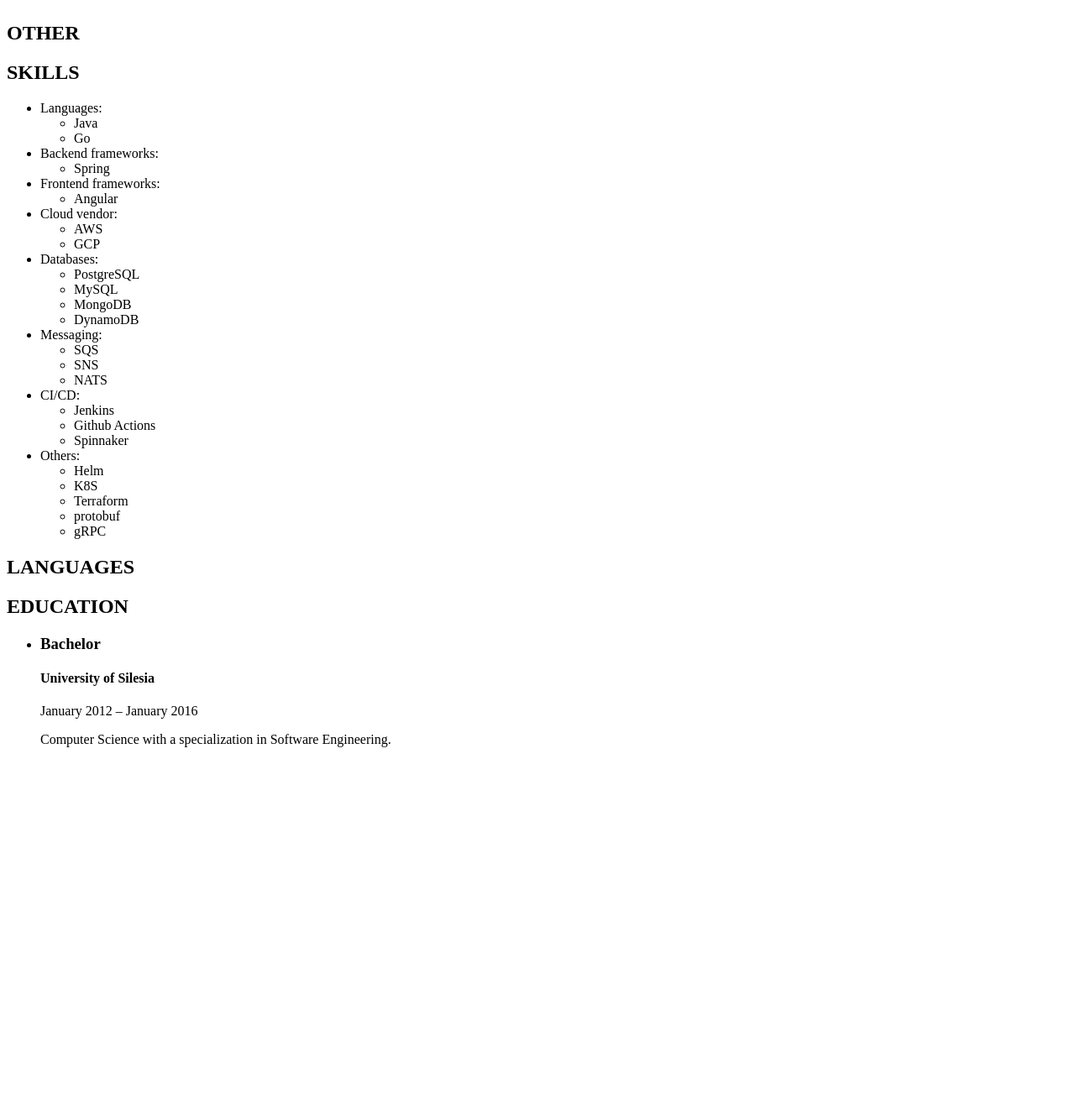
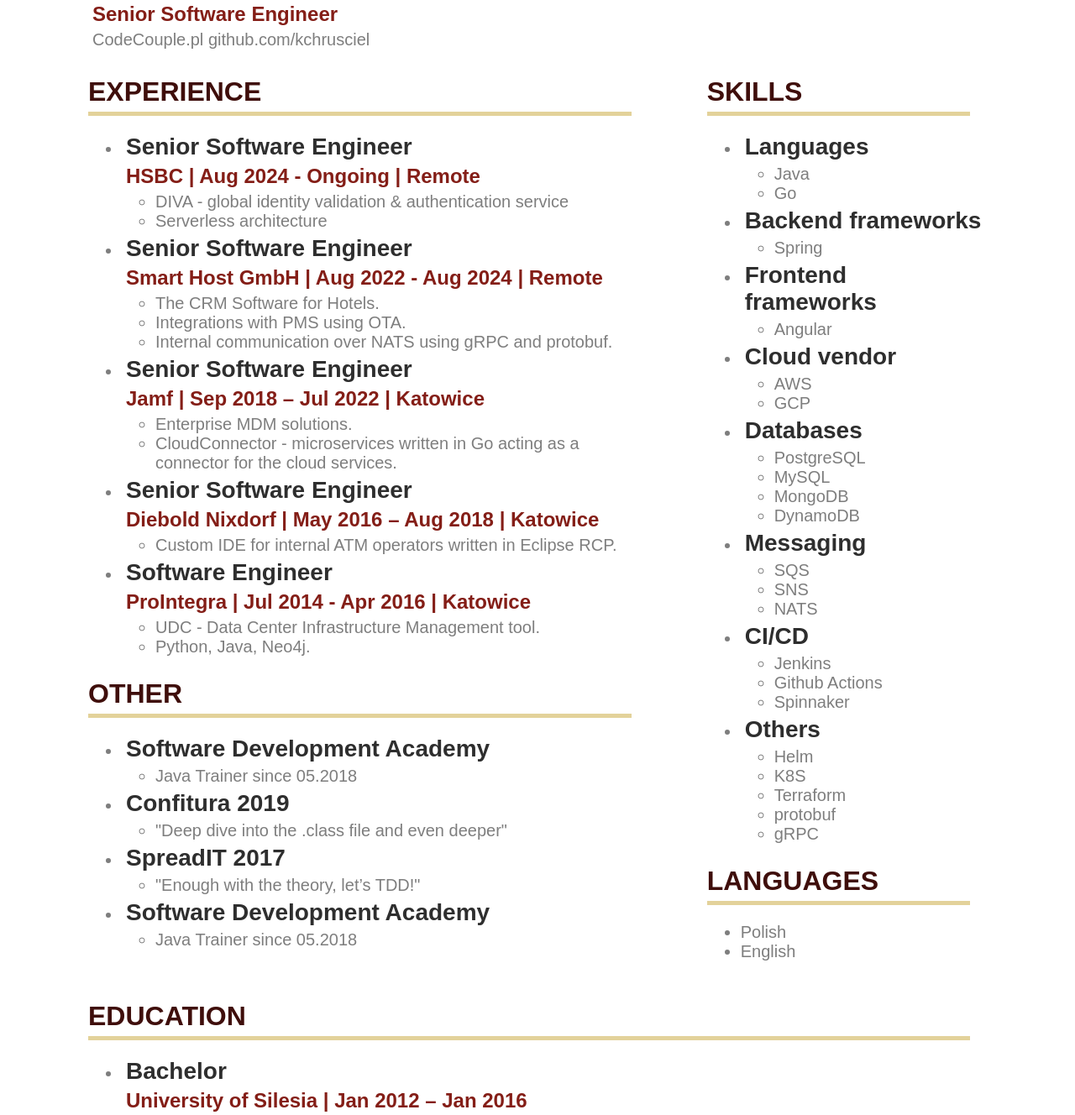
Before and after one commit to kchrusciel/kchrusciel, a plain HTML site: page docs/index.html in a window 1280 px wide. Shown: the part 87-1415 px from the top of the page at 84% size. Before the commit the page ends 993 px from the top, so only its background shows below. Drawn offline with Linux system fonts and the light colour scheme; a web font is replaced by a local one.

Commit message:
feat: update fe

```diff
--- a/docs/index.html
+++ b/docs/index.html
@@ -1,41 +1,217 @@
-<h1>Krzysztof Chruściel</h1>
+<!DOCTYPE html>
+<html lang="en">
+<head>
+  <meta charset="UTF-8">
+  <meta name="viewport" content="width=device-width, initial-scale=1.0">
+  <title>Krzysztof Chruściel - CV/Résumé</title>
+  <link rel="preconnect" href="https://fonts.googleapis.com">
+  <link rel="preconnect" href="https://fonts.gstatic.com" crossorigin>
+  <link
+    href="https://fonts.googleapis.com/css2?family=Afacad+Flux:wght@100..1000&family=Roboto:ital,wght@0,100;0,300;0,400;0,500;0,700;0,900;1,100;1,300;1,400;1,500;1,700;1,900&display=swap"
+    rel="stylesheet">
+  <style>
+    body {
+      color: #7e7e7e;
+      font-family: "Afacad Flux", sans-serif;
+      font-weight: 400;
+      font-style: normal;
+      font-size: 20px;
+    }
+    hr {
+      display: block;
+      height: 1px;
+      border: 0;
+      border-top: 5px solid #e3d29a;
+      margin: 0 1em 0 0;
+      padding: 0;
+    }
+    h1 {
+      font-size: 36px;
+    }
+    h2 {
+      color: #3f0e0b;
+      font-size: 32px;
+      margin-bottom: 5px;
+    }
+    h3 {
+      color: #2e2e2e;
+      margin: 5px;
+      font-size: 28px;
+    }
+    h4 {
+      color: #841e17;
+      margin: 5px;
+      font-size: 24px;
+    }
+
+    @media (min-width: 768px) {
+      .container {
+        width: 750px;
+      }
+    }
+
+    @media (min-width: 992px) {
+      .container {
+        width: 970px;
+      }
+    }
+
+    @media (min-width: 1200px) {
+      .container {
+        width: 1070px;
+      }
+    }
+
+    .container {
+      padding-right: 15px;
+      padding-left: 15px;
+      margin-right: auto;
+      margin-left: auto;
+    }
+
+    .flex {
+      display: flex;
+    }
+
+    .one-third {
+      flex: 1;
+    }
+
+    .two-thirds {
+      flex: 2;
+      padding-right: 70px;
+    }
+
+    a {
+      color: #7e7e7e;
+      text-decoration: none;
+    }
+
+    .links {
+      margin: 5px;
+    }
+  </style>
+</head>
+<body>
+<div class="container">
+  <h1>KRZYSZTOF CHRUŚCIEL</h1>
+  <h4>Senior Software Engineer</h4>
+  <div class="links">
+    <a href="https://CodeCouple.pl">CodeCouple.pl</a>
+    <a href="https://github.com/kchrusciel">github.com/kchrusciel</a>
+  </div>
+  <div class="flex">
+    <div class="two-thirds">
       <section>
         <h2>EXPERIENCE</h2>
+        <hr>
+        <ul>
+          <li>
+            <h3>Senior Software Engineer</h3>
+            <h4>HSBC | Aug 2024 - Ongoing | Remote</h4>
+            <ul>
+              <li>DIVA - global identity validation & authentication service</li>
+              <li>Serverless architecture</li>
+            </ul>
+          </li>
+          <li>
+            <h3>Senior Software Engineer</h3>
+            <h4>Smart Host GmbH | Aug 2022 - Aug 2024 | Remote</h4>
+            <ul>
+              <li>The CRM Software for Hotels.</li>
+              <li>Integrations with PMS using OTA.</li>
+              <li>Internal communication over NATS using gRPC and protobuf.</li>
+            </ul>
+          </li>
+          <li>
+            <h3>Senior Software Engineer</h3>
+            <h4>Jamf | Sep 2018 – Jul 2022 | Katowice</h4>
+            <ul>
+              <li>Enterprise MDM solutions.</li>
+              <li>CloudConnector - microservices written in Go acting as a connector for the cloud services.</li>
+            </ul>
+          </li>
+          <li>
+            <h3>Senior Software Engineer</h3>
+            <h4>Diebold Nixdorf | May 2016 – Aug 2018 | Katowice</h4>
+            <ul>
+              <li>Custom IDE for internal ATM operators written in Eclipse RCP.</li>
+            </ul>
+          </li>
+          <li>
+            <h3>Software Engineer</h3>
+            <h4>ProIntegra | Jul 2014 - Apr 2016 | Katowice</h4>
+            <ul>
+              <li>UDC - Data Center Infrastructure Management tool.</li>
+              <li>Python, Java, Neo4j.</li>
+            </ul>
+          </li>
+        </ul>
       </section>
       <section>
         <h2>OTHER</h2>
+        <hr>
+        <ul>
+          <li>
+            <h3>Software Development Academy</h3>
+            <ul>
+              <li>Java Trainer since 05.2018</li>
+            </ul>
+          </li>
+          <li>
+            <h3>Confitura 2019</h3>
+            <ul>
+              <li>"Deep dive into the .class file and even deeper"</li>
+            </ul>
+          </li>
+          <li>
+            <h3>SpreadIT 2017</h3>
+            <ul>
+              <li>"Enough with the theory, let’s TDD!"</li>
+            </ul>
+          </li>
+          <li>
+            <h3>Software Development Academy</h3>
+            <ul>
+              <li>Java Trainer since 05.2018</li>
+            </ul>
+          </li>
+        </ul>
       </section>
+    </div>
+    <div class="one-third">
       <section>
         <h2>SKILLS</h2>
+        <hr>
         <ul>
           <li>
-      Languages:
+            <h3>Languages</h3>
             <ul>
               <li>Java</li>
               <li>Go</li>
             </ul>
           </li>
           <li>
-      Backend frameworks:
+            <h3>Backend frameworks</h3>
             <ul>
               <li>Spring</li>
             </ul>
           </li>
           <li>
-      Frontend frameworks:
+            <h3>Frontend frameworks</h3>
             <ul>
               <li>Angular</li>
             </ul>
           </li>
           <li>
-      Cloud vendor:
+            <h3>Cloud vendor</h3>
             <ul>
               <li>AWS</li>
               <li>GCP</li>
             </ul>
           </li>
           <li>
-      Databases:
+            <h3>Databases</h3>
             <ul>
               <li>PostgreSQL</li>
               <li>MySQL</li>
@@ -44,7 +220,7 @@
             </ul>
           </li>
           <li>
-      Messaging:
+            <h3>Messaging</h3>
             <ul>
               <li>SQS</li>
               <li>SNS</li>
@@ -52,7 +228,7 @@
             </ul>
           </li>
           <li>
-      CI/CD:
+            <h3>CI/CD</h3>
             <ul>
               <li>Jenkins</li>
               <li>Github Actions</li>
@@ -60,7 +236,7 @@
             </ul>
           </li>
           <li>
-      Others:
+            <h3>Others</h3>
             <ul>
               <li>Helm</li>
               <li>K8S</li>
@@ -73,15 +249,25 @@
       </section>
       <section>
         <h2>LANGUAGES</h2>
+        <hr>
+        <ul>
+          <li>Polish</li>
+          <li>English</li>
+        </ul>
       </section>
+    </div>
+  </div>
   <section>
     <h2>EDUCATION</h2>
+    <hr>
     <ul>
       <li>
         <h3>Bachelor</h3>
-      <h4>University of Silesia</h4>
-      <p>January 2012 – January 2016</p>
+        <h4>University of Silesia | Jan 2012 – Jan 2016</h4>
         <p>Computer Science with a specialization in Software Engineering.</p>
       </li>
     </ul>
   </section>
+</div>
+</body>
+</html>
```
Lines whose indentation alone changed are shown as unchanged.
